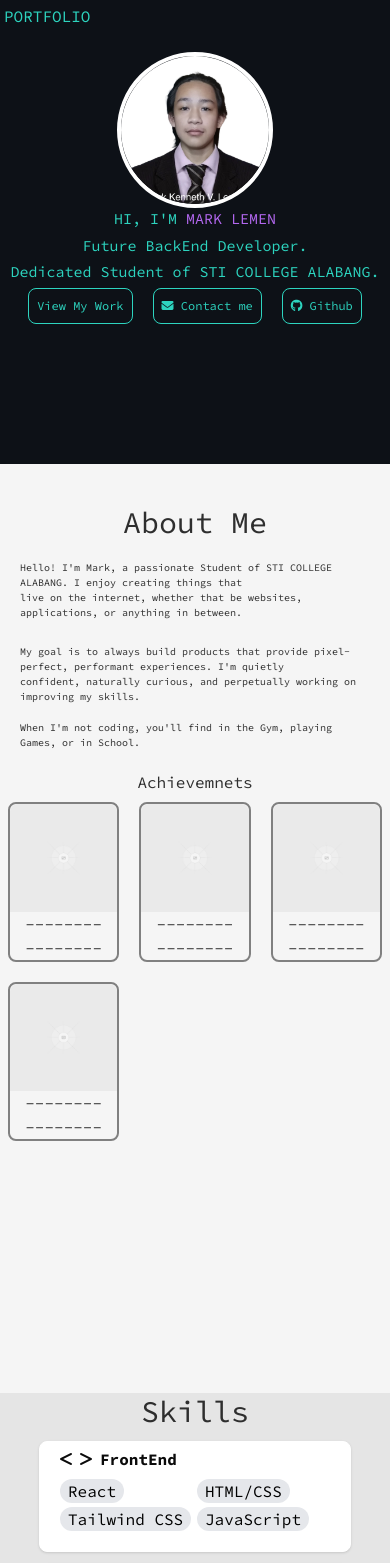
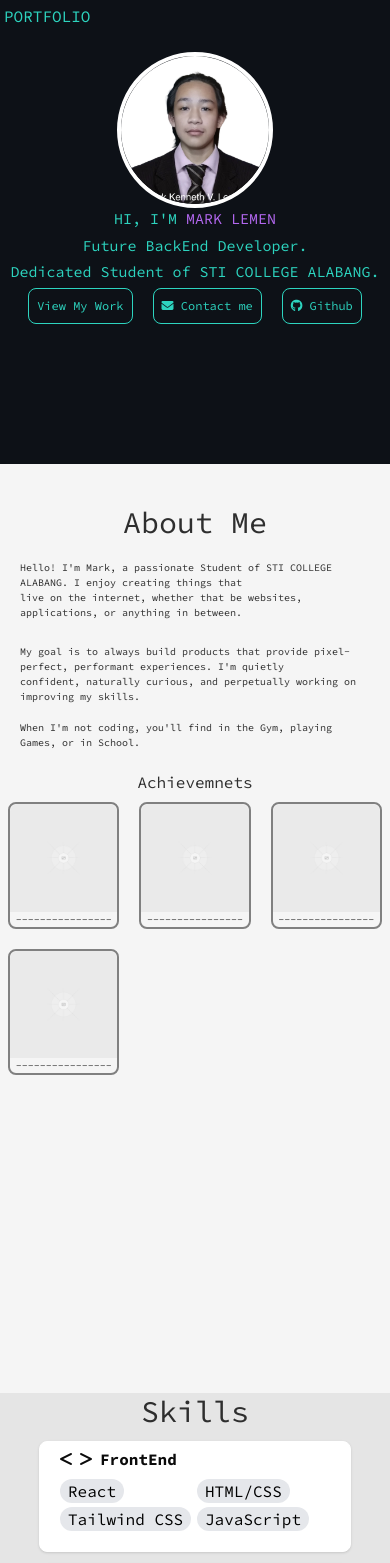
Before and after one commit to X1C0R/Portfolio, a React (Vite) app: page / in a window 390 px wide. Shown: the top 1563 px of the page. Built offline with nearby package versions, Linux system fonts and the light colour scheme.

Commit message:
ayokonapo

```diff
--- a/package.json
+++ b/package.json
@@ -10,7 +10,7 @@
     "lint": "eslint .",
     "preview": "vite preview",
     "predeploy": "npm run build",
-    "deploy": "gh-pages-d dist"
+    "deploy": "gh-pages -d dist"
   },
   "dependencies": {
     "@emailjs/browser": "^4.4.1",
--- a/src/Card.jsx
+++ b/src/Card.jsx
@@ -4,11 +4,11 @@ import { motion } from "framer-motion";
 function Card() {
   return (
     <>
-      <div className="Card font-Source | sm:flex sm:flex-row sm:justify-center sm:gap-10 sm:mt-5 sm:text-smsentence | xs:text-[0.625] xs:text-balance xs:text-center xs:gap-5 xs:grid xs:grid-rows-2 xs:grid-cols-3 xs:w-full xs:mt-0 xs:mb-10">
+      <div className="Card font-Source | sm:flex sm:flex-row sm:justify-center sm:gap-10 sm:mt-5 sm:text-smsentence | xs:text-[0.625rem] xs:text-balance xs:text-center xs:gap-5 xs:grid xs:grid-rows-2 xs:grid-cols-3 xs:w-full xs:mt-0 xs:mb-10">
         <motion.div
           whileHover={{ scale: 1.05 }}
           transition={{ type: "spring", stiffness: 400, damping: 10 }}
-          className="flex flex-col border-2 sm:w-[15%] sm:h-fit items-center rounded-lg border-[grey] xs:w-[10] xs:h-fit"
+          className="flex flex-col border-2 sm:w-[15%] sm:h-fit items-center rounded-lg border-[grey] xs:w-fit xs:h-fit"
         >
           <img
             src={placeholder}
@@ -20,7 +20,7 @@ function Card() {
         <motion.div
           whileHover={{ scale: 1.05 }}
           transition={{ type: "spring", stiffness: 400, damping: 10 }}
-          className="flex flex-col border-2 sm:w-[15%] sm:h-fit items-center rounded-lg border-[grey] xs:w-[10] xs:h-fit"
+          className="flex flex-col border-2 sm:w-[15%] sm:h-fit items-center rounded-lg border-[grey] xs:w-fit xs:h-fit"
         >
           <img
             src={placeholder}
@@ -32,7 +32,7 @@ function Card() {
         <motion.div
           whileHover={{ scale: 1.05 }}
           transition={{ type: "spring", stiffness: 400, damping: 10 }}
-          className="flex flex-col border-2 sm:w-[15%] sm:h-fit items-center rounded-lg border-[grey] xs:w-[10] xs:h-fit"
+          className="flex flex-col border-2 sm:w-[15%] sm:h-fit items-center rounded-lg border-[grey] xs:w-fit xs:h-fit"
         >
           <img
             src={placeholder}
@@ -44,7 +44,7 @@ function Card() {
         <motion.div
           whileHover={{ scale: 1.05 }}
           transition={{ type: "spring", stiffness: 400, damping: 10 }}
-          className="flex flex-col border-2 sm:w-[15%] sm:h-fit items-center rounded-lg border-[grey] xs:w-[10] xs:h-fit"
+          className="flex flex-col border-2 sm:w-[15%] sm:h-fit items-center rounded-lg border-[grey] xs:w-fit xs:h-fit"
         >
           <img
             src={placeholder}
--- a/src/project.jsx
+++ b/src/project.jsx
@@ -1,7 +1,7 @@
 import { div } from "framer-motion/client";
 import Card from "./Card";
 
-function projects(){
+function Projects(){
   return(
     <div id="projects" className="font-Source bg-[#E5E5E5] p-0 | sm:mt-[-6.875rem] sm:h-[55dvh] sm:p-0.5 | xs:p-0.5">
         <div className="sm:w-full sm:flex sm:justify-center | xs:w-full xs:flex xs:justify-center">
@@ -14,4 +14,4 @@ function projects(){
   )
 }
 
-export default projects
+export default Projects
```
